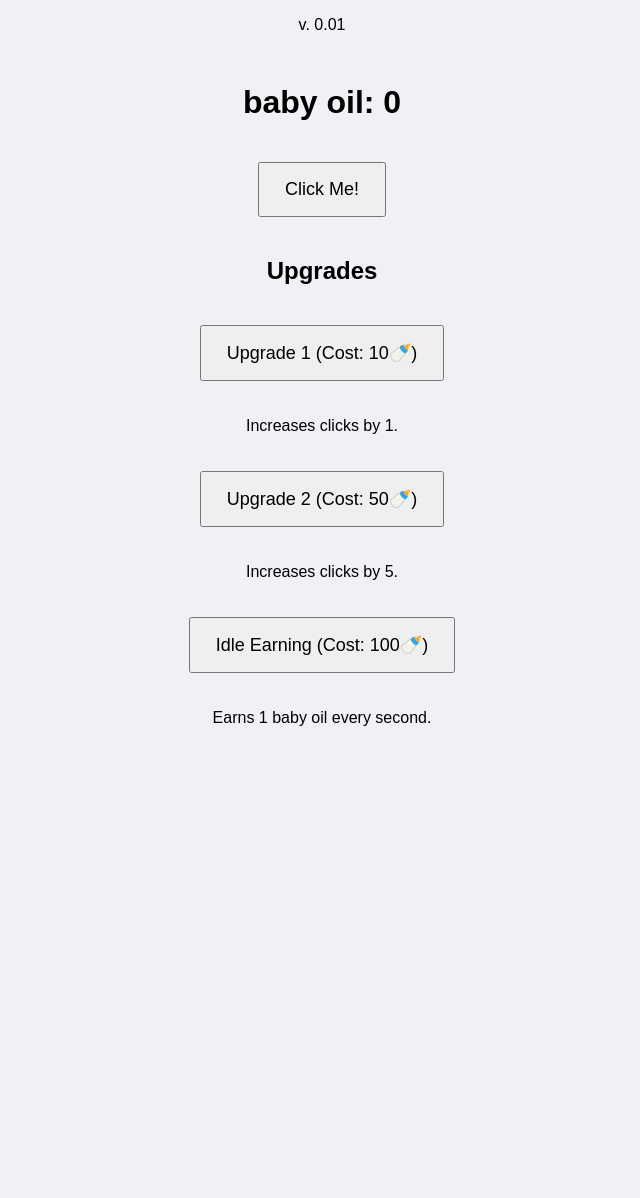
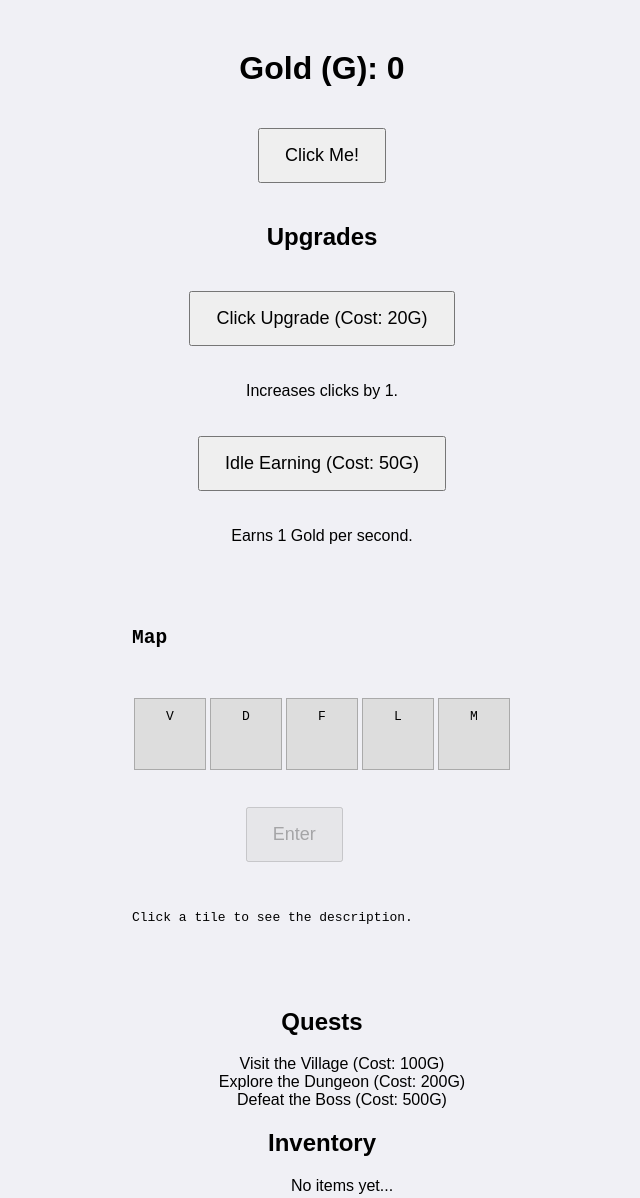
Before and after one commit to darakof/diddy-train, a plain HTML site: page index.html in a window 1280 px wide. Shown: the whole page, without its empty margins (318-958 px from the left). Before the commit the page ends 800 px from the top, so only its background shows below. Drawn offline with Linux system fonts and the light colour scheme.

Commit message:
better everything

```diff
--- a/index.html
+++ b/index.html
@@ -37,54 +37,132 @@
             font-size: 16px;
             box-shadow: 0 2px 5px rgba(0, 0, 0, 0.2);
         }
+        #map-container {
+            margin: 20px;
+            white-space: pre;
+            font-family: monospace;
+            text-align: left;
+            display: inline-block;
+        }
+        .tile {
+            cursor: pointer;
+            display: inline-block;
+            padding: 10px;
+            margin: 2px;
+            background-color: #ddd;
+            border: 1px solid #aaa;
+            width: 50px;
+            height: 50px;
+            text-align: center;
+        }
+        .selected {
+            animation: blink 1s infinite;
+        }
+        @keyframes blink {
+            0% { border-color: red; }
+            50% { border-color: transparent; }
+            100% { border-color: red; }
+        }
+        #inventory {
+            margin-top: 20px;
+        }
     </style>
 </head>
 <body>
-    <p>v. 0.01</p>
     <div id="game-container">
-        <h1><b>baby oil</b>: <span id="amount">0</span></h1>
+        <h1>Gold (G): <span id="amount">0</span></h1>
         <button id="click-button">Click Me!</button>
         <div id="upgrades-container">
             <h2>Upgrades</h2>
             <div class="upgrade">
-                <button id="upgrade1">Upgrade 1 (Cost: 10🍼)</button>
+                <button id="click-upgrade">Click Upgrade (Cost: 20G)</button>
                 <p>Increases clicks by 1.</p>
             </div>
             <div class="upgrade">
-                <button id="upgrade2">Upgrade 2 (Cost: 50🍼)</button>
-                <p>Increases clicks by 5.</p>
+                <button id="idle-upgrade">Idle Earning (Cost: 50G)</button>
+                <p>Earns 1 Gold per second.</p>
             </div>
-            <div class="upgrade">
-                <button id="idle-upgrade">Idle Earning (Cost: 100🍼)</button>
-                <p>Earns 1 baby oil every second.</p>
-            </div>
+        </div>
+        <div id="map-container">
+            <h2>Map</h2>
+            <div id="map"></div>
+            <button id="enter-button" disabled>Enter</button>
+            <p id="tile-description">Click a tile to see the description.</p>
+        </div>
+        <div id="quest-log">
+            <h2>Quests</h2>
+            <ul id="quest-list">
+                <li id="quest-village" data-cost="100" data-item="Village Map">Visit the Village (Cost: 100G)</li>
+                <li id="quest-dungeon" data-cost="200" data-item="Dungeon Key">Explore the Dungeon (Cost: 200G)</li>
+                <li id="quest-boss" data-cost="500" data-item="Boss Trophy">Defeat the Boss (Cost: 500G)</li>
+            </ul>
+        </div>
+        <div id="inventory">
+            <h2>Inventory</h2>
+            <ul id="inventory-list">
+                <li>No items yet...</li>
+            </ul>
         </div>
     </div>
 
-    <div id="notification">Not enough baby oil!</div>
+    <div id="notification">Not enough Gold!</div>
 
     <script>
         let amount = 0;
         let clickValue = 1;
         let idleEarning = 0;
-        let upgrade1Cost = 10;
-        let upgrade2Cost = 50;
-        let idleUpgradeCost = 100;
+        let clickUpgradeCost = 20;
+        let idleUpgradeCost = 50;
+        const clickCostMultiplier = 1.2;
+        const idleCostMultiplier = 1.1;
 
         const amountDisplay = document.getElementById('amount');
         const clickButton = document.getElementById('click-button');
-        const upgrade1Button = document.getElementById('upgrade1');
-        const upgrade2Button = document.getElementById('upgrade2');
+        const clickUpgradeButton = document.getElementById('click-upgrade');
         const idleUpgradeButton = document.getElementById('idle-upgrade');
         const notification = document.getElementById('notification');
+        const questList = document.getElementById('quest-list');
+        const inventoryList = document.getElementById('inventory-list');
+        const mapContainer = document.getElementById('map');
+        const enterButton = document.getElementById('enter-button');
+        const tileDescription = document.getElementById('tile-description');
 
-        function showNotification(message) {
-            notification.textContent = message;
-            notification.style.display = 'block';
-            setTimeout(() => {
-                notification.style.display = 'none';
-            }, 2000);
+        let selectedTile = null;
+
+        // Procedurally generated map
+        const mapData = [
+            { type: "Village", description: "A peaceful village with friendly locals." },
+            { type: "Dungeon", description: "A dark dungeon filled with monsters." },
+            { type: "Forest", description: "A dense forest with hidden treasures." },
+            { type: "Lake", description: "A serene lake with crystal clear water." },
+            { type: "Mountain", description: "A tall mountain with a dangerous path." }
+        ];
+
+        function generateMap() {
+            mapData.forEach((tile, index) => {
+                const tileElement = document.createElement('div');
+                tileElement.classList.add('tile');
+                tileElement.textContent = tile.type[0];
+                tileElement.addEventListener('click', () => selectTile(tileElement, index));
+                mapContainer.appendChild(tileElement);
+            });
         }
+
+        function selectTile(tileElement, index) {
+            if (selectedTile) {
+                selectedTile.classList.remove('selected');
+            }
+            selectedTile = tileElement;
+            selectedTile.classList.add('selected');
+            tileDescription.textContent = mapData[index].description;
+            enterButton.disabled = false;
+        }
+
+        enterButton.addEventListener('click', () => {
+            if (selectedTile) {
+                alert(`You entered the ${selectedTile.textContent} - ${tileDescription.textContent}`);
+            }
+        });
 
         // Click button functionality
         clickButton.addEventListener('click', () => {
@@ -92,29 +170,16 @@
             updateAmountDisplay();
         });
 
-        // Upgrade 1 functionality
-        upgrade1Button.addEventListener('click', () => {
-            if (amount >= upgrade1Cost) {
-                amount -= upgrade1Cost;
+        // Click upgrade functionality
+        clickUpgradeButton.addEventListener('click', () => {
+            if (amount >= clickUpgradeCost) {
+                amount -= clickUpgradeCost;
                 clickValue += 1;
-                upgrade1Cost = Math.floor(upgrade1Cost * 1.5);
-                upgrade1Button.textContent = `Upgrade 1 (Cost: ${upgrade1Cost}🍼)`;
+                clickUpgradeCost = Math.floor(clickUpgradeCost * clickCostMultiplier);
+                clickUpgradeButton.textContent = `Click Upgrade (Cost: ${clickUpgradeCost}G)`;
                 updateAmountDisplay();
             } else {
-                showNotification('Not enough baby oil!');
-            }
-        });
-
-        // Upgrade 2 functionality
-        upgrade2Button.addEventListener('click', () => {
-            if (amount >= upgrade2Cost) {
-                amount -= upgrade2Cost;
-                clickValue += 5;
-                upgrade2Cost = Math.floor(upgrade2Cost * 1.5);
-                upgrade2Button.textContent = `Upgrade 2 (Cost: ${upgrade2Cost}🍼)`;
-                updateAmountDisplay();
-            } else {
-                showNotification('Not enough baby oil!');
+                showNotification('Not enough Gold!');
             }
         });
 
@@ -123,11 +188,11 @@
             if (amount >= idleUpgradeCost) {
                 amount -= idleUpgradeCost;
                 idleEarning += 1;
-                idleUpgradeCost = Math.floor(idleUpgradeCost * 1.5);
-                idleUpgradeButton.textContent = `Idle Earning (Cost: ${idleUpgradeCost}🍼)`;
+                idleUpgradeCost = Math.floor(idleUpgradeCost * idleCostMultiplier);
+                idleUpgradeButton.textContent = `Idle Earning (Cost: ${idleUpgradeCost}G)`;
                 updateAmountDisplay();
             } else {
-                showNotification('Not enough baby oil!');
+                showNotification('Not enough Gold!');
             }
         });
 
@@ -137,9 +202,54 @@
             updateAmountDisplay();
         }, 1000);
 
+        // Quest functionality
+        questList.addEventListener('click', (e) => {
+            if (e.target.tagName === 'LI') {
+                const questCost = parseInt(e.target.getAttribute('data-cost'));
+                const itemName = e.target.getAttribute('data-item');
+
+                if (amount >= questCost) {
+                    amount -= questCost;
+                    addItemToInventory(itemName);
+                    e.target.remove();
+                    updateAmountDisplay();
+                } else {
+                    showNotification('Not enough Gold!');
+                }
+            }
+        });
+
+        // Add item to inventory
+        function addItemToInventory(itemName) {
+            if (inventoryList.querySelector('li').textContent === 'No items yet...') {
+                inventoryList.innerHTML = '';
+            }
+            const newItem = document.createElement('li');
+            newItem.textContent = itemName;
+            inventoryList.appendChild(newItem);
+        }
+
         function updateAmountDisplay() {
             amountDisplay.textContent = amount;
         }
+
+        // Template for creating more buttons
+        /*
+        Example Button Template:
+        <div class="upgrade">
+            <button id="new-upgrade">New Upgrade (Cost: X)</button>
+            <p>Description of the upgrade.</p>
+        </div>
+        */
+
+        // Template for creating more quests
+        /*
+        Example Quest Template:
+        <li id="new-quest" data-cost="X" data-item="New Item">New Quest (Cost: X Gold)</li>
+        */
+
+        // Generate the initial map
+        generateMap();
     </script>
 </body>
 </html>
```
